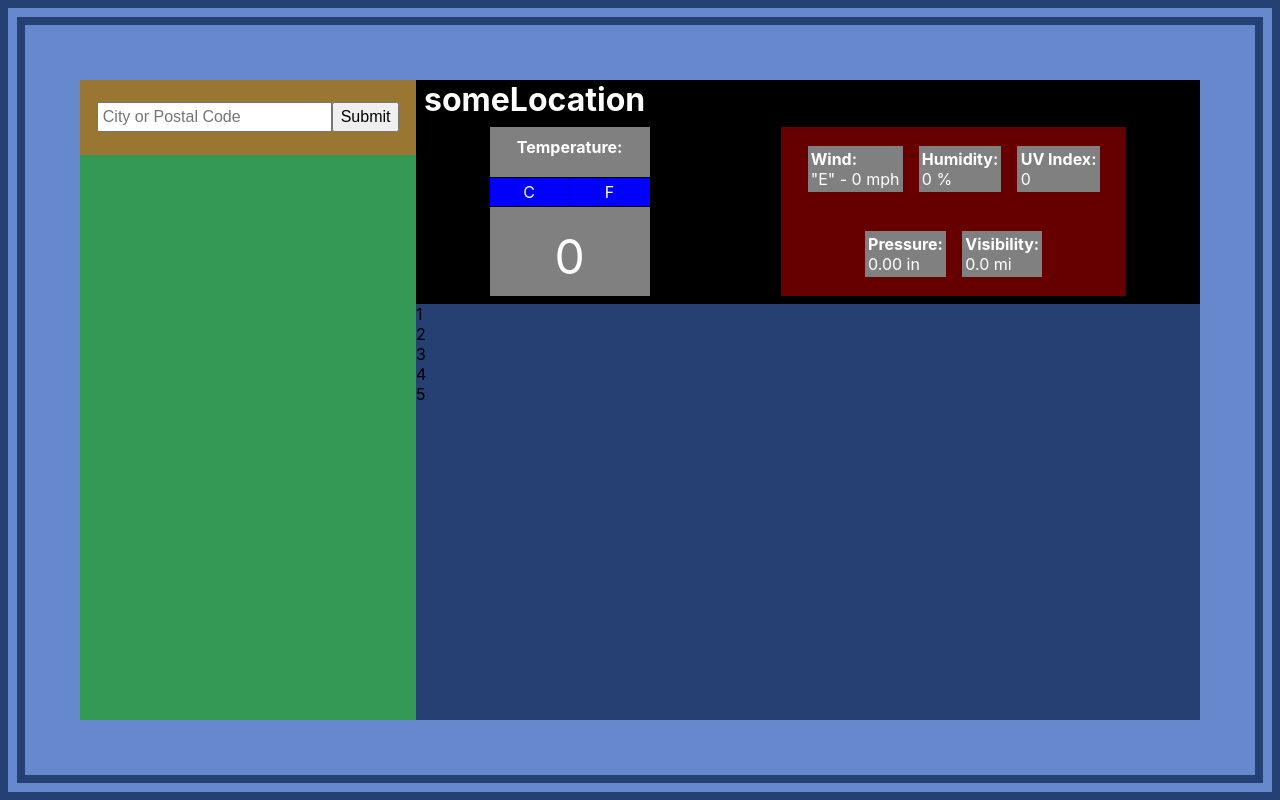
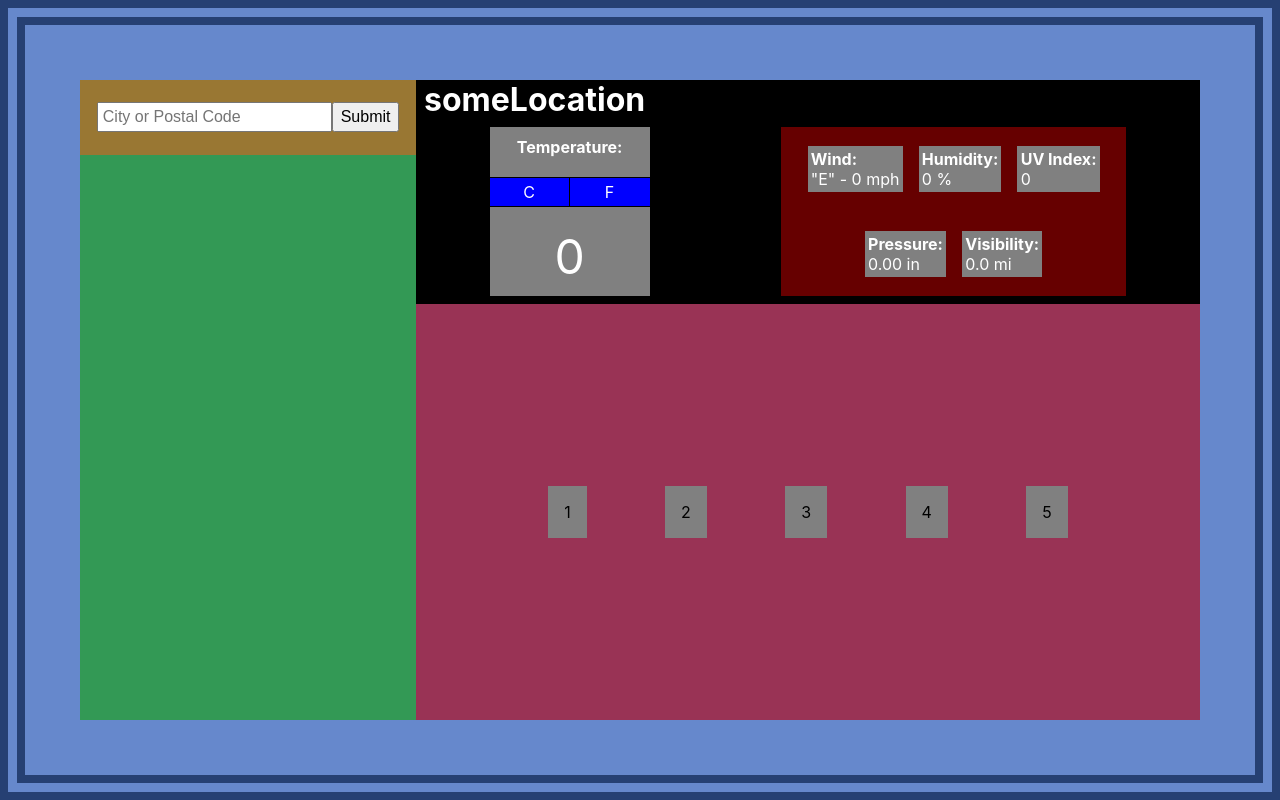
Before and after one commit to CHart-Cavanaugh/WeatherApp, a React (Create React App) app: page / in a window 1280 px wide. Built offline with nearby package versions, Linux system fonts and the light colour scheme.

Commit message:
Import "_hourlyForcast.scss" into "App.scss".

```diff
--- a/src/App.scss
+++ b/src/App.scss
@@ -5,7 +5,8 @@
 @import "./components/_weatherInterface";
 
 @import "./components/_weatherInformation";
-@import "./components/weatherHeader";
+@import "./components/_weatherHeader";
+@import "./components/_hourlyForecast";
 
 @import "./components/_interfaceTabs";
 
```
